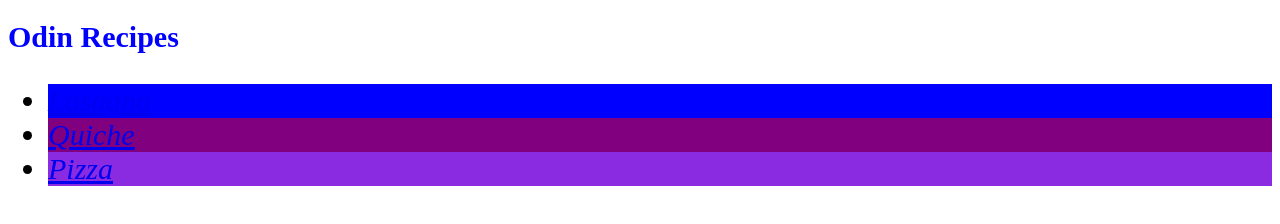
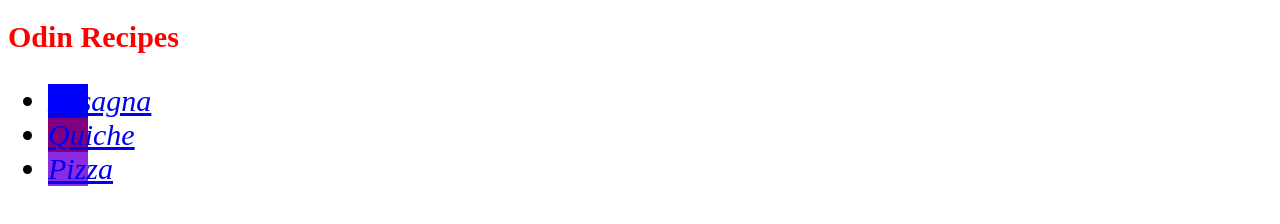
Before and after one commit to amusarri/odin_recipes, a plain HTML site: page index.html in a window 1280 px wide. Drawn offline with Linux system fonts and the light colour scheme.

Commit message:
Updated CSS file.

```diff
--- a/style.css
+++ b/style.css
@@ -1,15 +1,16 @@
 h1 {
     font-size: 30px;
     font-weight: bold;
-    color: blue;
+    color: red;
 }
 
 .recipe {
     font-size: 30px;
     font-style: italic;
-    width: auto;
+    width: 80px;
     height: 40px;
     margin-bottom: 10px;
+    box-sizing: border-box;
 }
 
 .recipe .lasagna {
```
